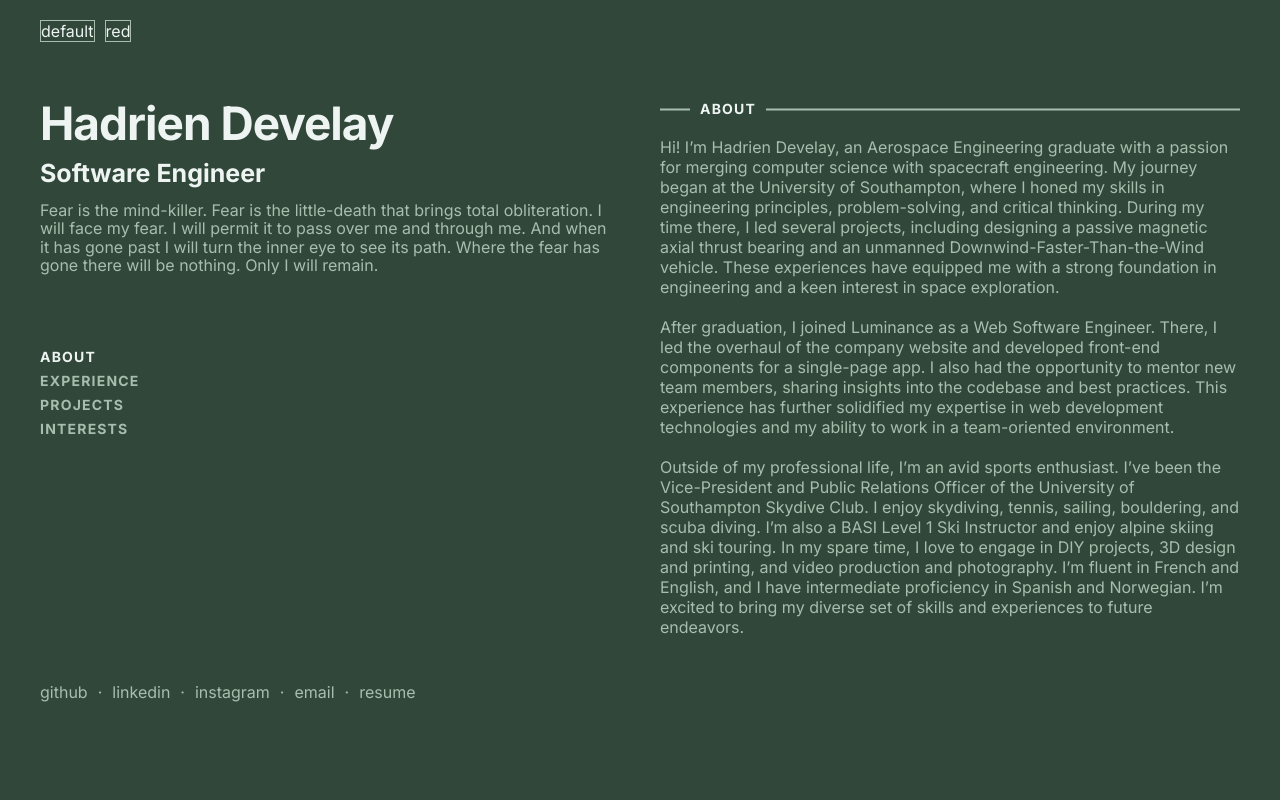
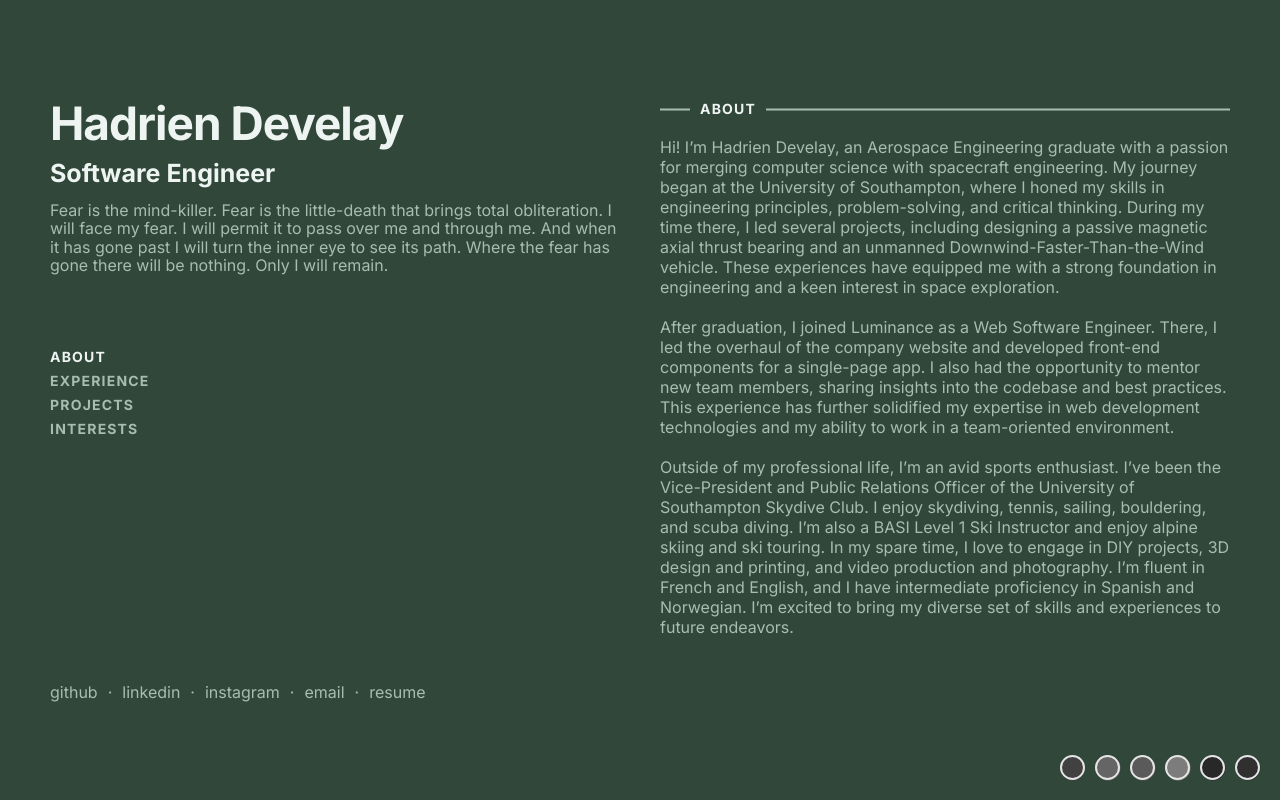
Before and after one commit to stecfrit/hadri1-v2, a React (Vite) app: page / in a window 1280 px wide. Shown: the top 800 px of the page. Built offline with nearby package versions, Linux system fonts and the light colour scheme.

Commit message:
updated themes

```diff
--- a/src/App.jsx
+++ b/src/App.jsx
@@ -8,8 +8,10 @@ function App() {
     return (
         <div id="App">
             <Theme />
-            <Title />
-            <List />
+            <div className="content">
+                <Title />
+                <List />
+            </div>
         </div>
     );
 }
--- a/src/components/Theme.jsx
+++ b/src/components/Theme.jsx
@@ -13,8 +13,12 @@ export default function Theme() {
 
     return (
         <div id="Theme">
-            <div onClick={() => setTheme('default')}>default</div>
-            <div onClick={() => setTheme('red')}>red</div>
+            <div className='theme-button default' onClick={() => setTheme('default')}></div>
+            <div className='theme-button red' onClick={() => setTheme('red')}></div>
+            <div className='theme-button blue' onClick={() => setTheme('blue')}></div>
+            <div className='theme-button blue2' onClick={() => setTheme('blue2')}></div>
+            <div className='theme-button brown' onClick={() => setTheme('brown')}></div>
+            <div className='theme-button blue3' onClick={() => setTheme('blue3')}></div>
         </div>
     );
 }
--- a/src/styles/app.scss
+++ b/src/styles/app.scss
@@ -1,22 +1,65 @@
 body {
     background: $background-color;
     #App {
-        display: flex;
-        max-width: 1200px;
-        margin: 0 auto;
-        gap: 4rem;
         position: relative;
+        >.content {
+            display: flex;
+            max-width: 1300px;
+            padding: 0 50px;
+            margin: 0 auto;
+            gap: 4rem;
+        }
         #Theme {
-            top: 2rem;
+            bottom: 2rem;
+            right: 2rem;
             position: fixed;
             display: flex;
             gap: 1rem;
             z-index: 2;
-            > div {
-                border: 1px solid $text-color-alt;
+            .theme-button {
+                $theme-button-dimension: 25px;
+                width: $theme-button-dimension;
+                height: $theme-button-dimension;
+                border-radius: 100px;
+                border: 2px solid #e5e5e5;
+                position: relative;
+                &::before {
+                    z-index: -1;
+                    content: '';
+                    position: absolute;
+                    width: $theme-button-dimension;
+                    height: $theme-button-dimension;
+                    border-radius: 100px;
+                    transform: translate(-50%, -50%);
+                    top: 50%;
+                    left: 50%;
+                    background: red;
+                }
+                &:not(:hover) {
+                    &::before {
+                        filter: saturate(0);
+                    }
+                }
                 &:hover {
                     cursor: pointer;
-                    border-color: $text-color;
+                }
+                &.default::before {
+                    background: #31473a;
+                }
+                &.red::before {
+                    background: #b85042;
+                }
+                &.blue::before {
+                    background: #375E97;
+                }
+                &.blue2::before {
+                    background: #1995AD;
+                }
+                &.brown::before {
+                    background: #46211A;
+                }
+                &.blue3::before {
+                    background: #2A3132;
                 }
             }
         }
--- a/src/styles/variables.scss
+++ b/src/styles/variables.scss
@@ -12,6 +12,26 @@ html[data-theme='red'] {
     --background-color: #b85042;
     --text-color: #e7e8d1;
     --text-color-alt: #a7beae;
+}
+html[data-theme='blue'] {
+    --background-color: #375E97;
+    --text-color: #FB6542;
+    --text-color-alt: #FFBB00;
+}
+html[data-theme='blue2'] {
+    --background-color: #1995AD;
+    --text-color: #F1F1F2;
+    --text-color-alt: #A1D6E2;
+}
+html[data-theme='brown'] {
+    --background-color: #46211A;
+    --text-color: #F1D3B2;
+    --text-color-alt: #c06f5d;
+}
+html[data-theme='blue3'] {
+    --background-color: #2A3132;
+    --text-color: #90AFC5;
+    --text-color-alt: #c36d4d;
 }
 
 $background-color: var(--background-color);
```
